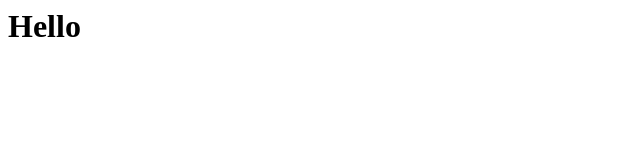
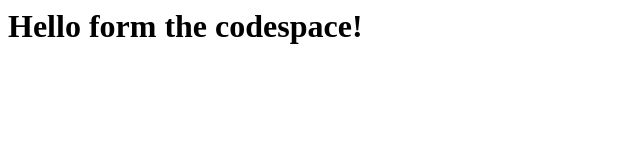
Before and after one commit to bit104/skills-code-with-codespaces, a plain HTML site: page index.html in a window 1280 px wide. Shown: the whole page, without its empty margins (0-640 px from the left). Drawn offline with Linux system fonts and the light colour scheme.

Commit message:
Adding hello from the codespace!

```diff
--- a/index.html
+++ b/index.html
@@ -1,3 +1,3 @@
 <html>
-  <h1>Hello</h1>
+  <h1>Hello form the codespace!</h1>
 </html>
```
